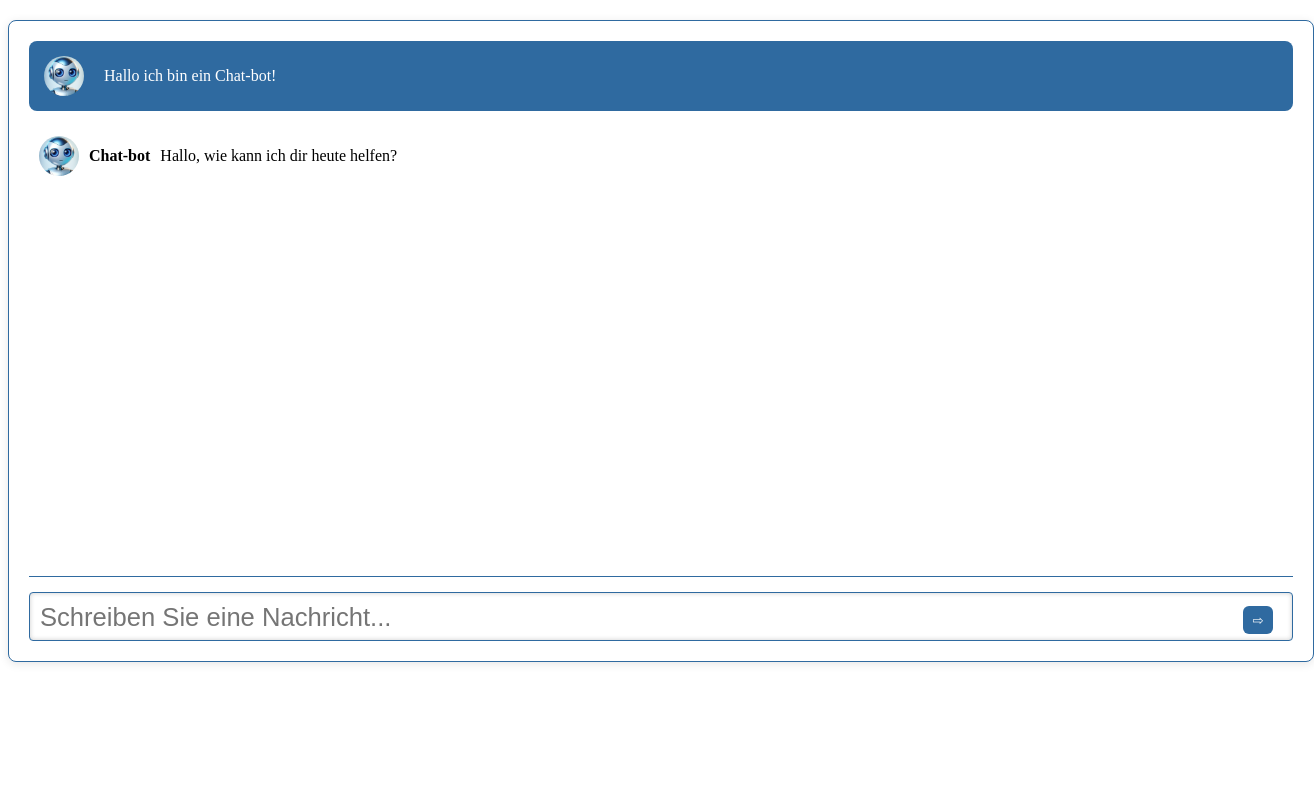
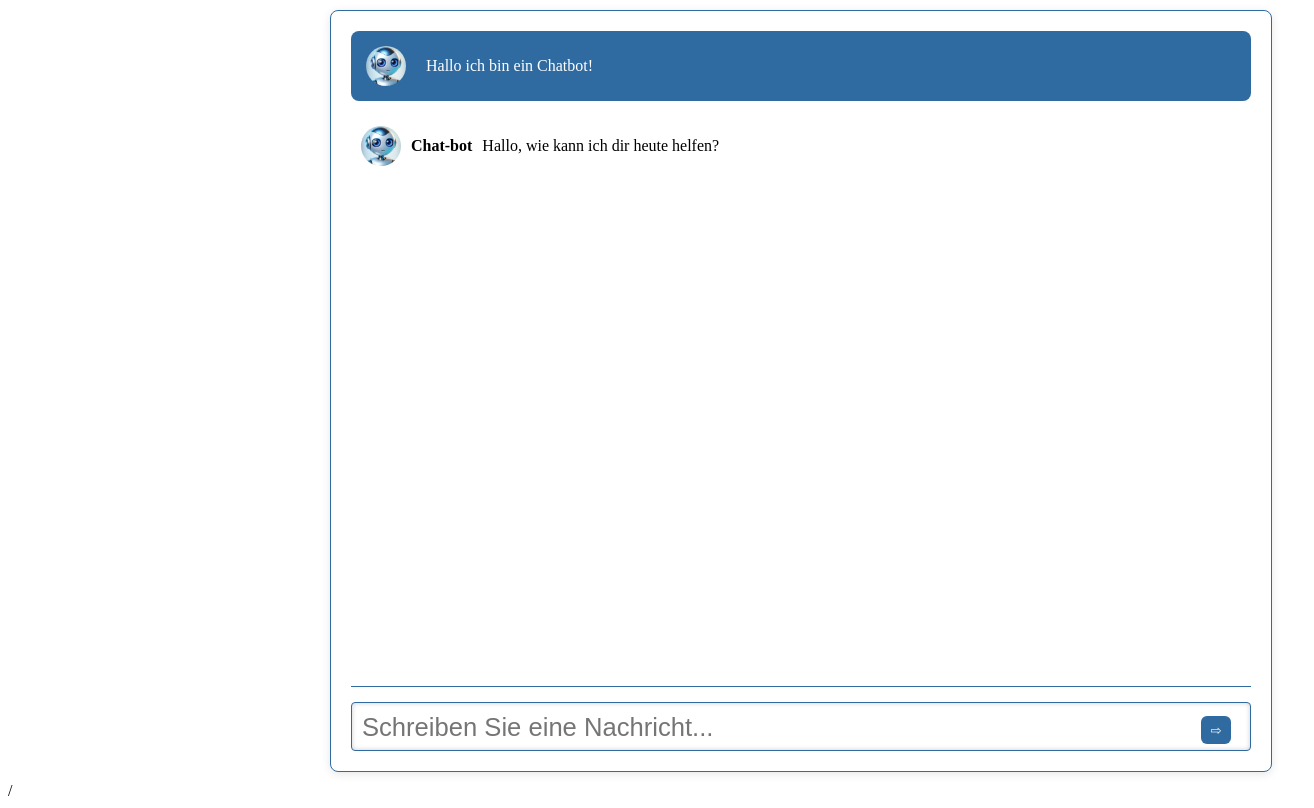
Before and after one commit to Strad5y/KIAgentenPyCharming, a plain HTML site: page index.html in a window 1280 px wide. Shown: the whole page, 1314 px wide, since content can reach past the window. Drawn offline with Linux system fonts and the light colour scheme; files whose address does not match are found by name.

Commit message:
Alignment changes
Chatfenster rechts aligned -02.05.24

Co-Authored-By: LeoMeoeo <166715337+LeoMeoeo@users.noreply.github.com>

```diff
--- a/dist/index.html
+++ b/index.html
@@ -10,7 +10,7 @@
       class="profile-pic"
       alt="Chat-bot"
     >
-    <span id="chat-title">Hallo ich bin ein Chat-bot! </span>
+    <span id="chat-title">Hallo ich bin ein Chatbot! </span>
   </div>
   <div id="chat-messages" role="log" aria-live="polite">
     <!-- Nachrichten werden hier über JavaScript eingefügt -->
@@ -49,6 +49,10 @@
           overflow: auto;
           flex-direction: column; /* Stack the elements vertically */
         }
+
+
+
+
 
         /* Stil für das Eingabefeld */
         #chat-input {
@@ -102,9 +106,10 @@
 
           #chat-container {
           width: 100%; /* Vollständige Breite innerhalb des umschließenden Elements */
-          max-width: 1300px; /* Maximalbreite für größere Bildschirme anpassen */
-          height: 600px; /* Feste Höhe des Chat-Fensters */
-          margin: 20px auto; /* Zentriert den Container mit Abstand oben und unten */
+          max-width: 900px; /* Maximalbreite für größere Bildschirme anpassen */
+          height: 1400px; /* Feste Höhe des Chat-Fensters */
+          margin: 10px auto; /* Zentriert den Container mit Abstand oben und unten */
+            margin-right: 0;
           display: flex;
           flex-direction: column;
           border-radius: 8px;
@@ -112,7 +117,7 @@
           background-color: #fff;
           overflow: hidden;
           min-height: 500px; /* Mindesthöhe für das Chat-Fenster */
-          max-height: 80vh; /* Maximalhöhe basierend auf dem Viewport */
+          max-height: 90vh; /* Maximalhöhe basierend auf dem Viewport */
           padding: 20px; /* erhöhtes Padding für den gesamten Container */
           border: 1px solid #2F6AA0;
           }
@@ -254,3 +259,5 @@
 
 <!-- JavaScript -->
 <script src="chat.js"></script>
+
+/
```
